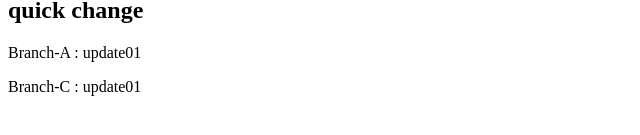
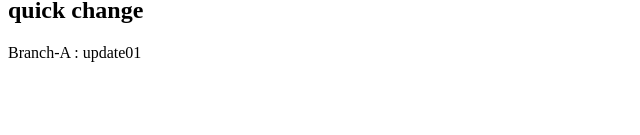
Before and after one commit to shinichiparis/git.project.01, a plain HTML site: page index.html in a window 1280 px wide. Shown: the part 155-290 px from the top of the page, without its empty margins (0-640 px from the left). Drawn offline with Linux system fonts and the light colour scheme.

Commit message:
Revert "Branch-C : update01"
This reverts commit 1d14800f275711f3fe1f8d9baaeff5cc17f50db8.

```diff
--- a/index.html
+++ b/index.html
@@ -10,6 +10,5 @@
     <p>add message at 14:18</p>
     <h2>quick change </h2>
     <p>Branch-A : update01</p>
-    <p>Branch-C : update01</p>
 </body>
 </html>
```
